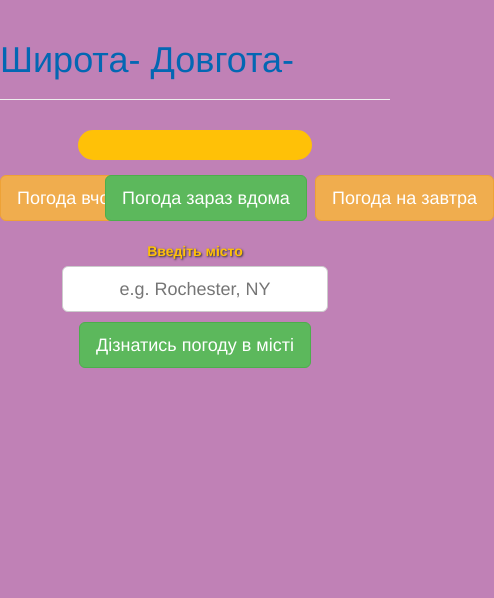
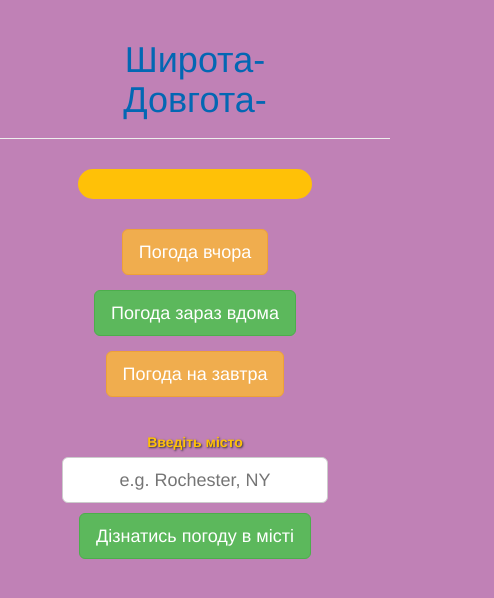
Before and after one commit to Lusinia/cursor_ajax_weather, a website: page index.html in a window 390 px wide. Shown: the whole page, 494 px wide, since content can reach past the window. Drawn offline with nearby package versions, Linux system fonts and the light colour scheme; some packages are replaced by stand-ins of ours.

Commit message:
style for mobile

```diff
--- a/css/style.css
+++ b/css/style.css
@@ -6,6 +6,11 @@ body {
 }
 h1 {
     color: #0367b3;
+}
+.lat, .long {
+    width:100%;
+    display: block;
+    text-align: center;
 }
 .jumbotron {
     background: #FFC107;
@@ -18,6 +23,14 @@ h1 {
 .buttons {
     margin-bottom: 20px;
 }
+@media screen and (max-width: 768px){
+    .btn-warning {
+        margin:15px auto;
+        display: block;
+
+    }
+}
+
  .icon {
      margin-right: 10%;
      transform: scale(1.4);
@@ -67,3 +80,6 @@ button.btn.btn-success.btn-lg.reset {
      display: block;
 
  }
+form {
+    margin-bottom: 20px;
+}
--- a/index.html
+++ b/index.html
@@ -14,7 +14,12 @@
     <div class="col-md-12">
         <div class="page-header">
             <h1>
-                Широта-  <span id="latitude"></span> Довгота-   <span id="longitude"></span>
+               <span class="lat">
+                    Широта-  <span id="latitude"></span>
+               </span>
+                <span class="long">
+                    Довгота-   <span id="longitude"></span>
+                </span>
             </h1>
 
         </div>
@@ -22,7 +27,7 @@
 </div>
 <div class="row">
 
-    <div class="col-xs-12">
+    <div class="col-sm-12">
         <div class="jumbotron">
             <div class="icon"></div>
              <div class="info">
@@ -37,19 +42,19 @@
 
 </div>
 <div class="row buttons">
-    <div class="col-xs-3">
+    <div class="col-sm-3">
         <button type="button" class="btn btn-warning btn-lg prev"  >Погода вчора</button>
     </div>
 
-    <div class="col-xs-6">
+    <div class="col-sm-6">
         <button   class="btn btn-success btn-lg reset" onClick="geolocation()">Погода зараз вдома</button>
     </div>
-    <div class="col-xs-3">
+    <div class="col-sm-3">
         <button type="button" class="btn btn-warning btn-lg post"  >Погода на завтра</button>
     </div>
 </div>
 <div class="row">
-    <div class="col-xs-12">
+    <div class="col-sm-12">
         <form method="get">
             <fieldset>
                 <ul>
--- a/main.js
+++ b/main.js
@@ -20,7 +20,7 @@ var iconsClasses = ['icon-Sun', 'icon-New', 'icon-CD', 'icon-CS', 'icon-CH', 'ic
 
 function geolocation() {
     $.ajax({
-        url: "https://api.wunderground.com/api/99700a5f18fd6339/geolookup/q/autoip.json",
+        url: "http://api.wunderground.com/api/99700a5f18fd6339/geolookup/q/autoip.json",
         dataType: "jsonp",
         async: true,
         success: function (parsed_json) {
@@ -179,7 +179,7 @@ function getPrevWeather(lat, long) {
                     $('.icon').addClass(iconsClasses[i]);
                 }
             }
-            console.log(' response prev ', response);
+            console.log(response);
         },
         error: function (xhr) {
             console.log('error getPrevWeather() ', xhr);
```
